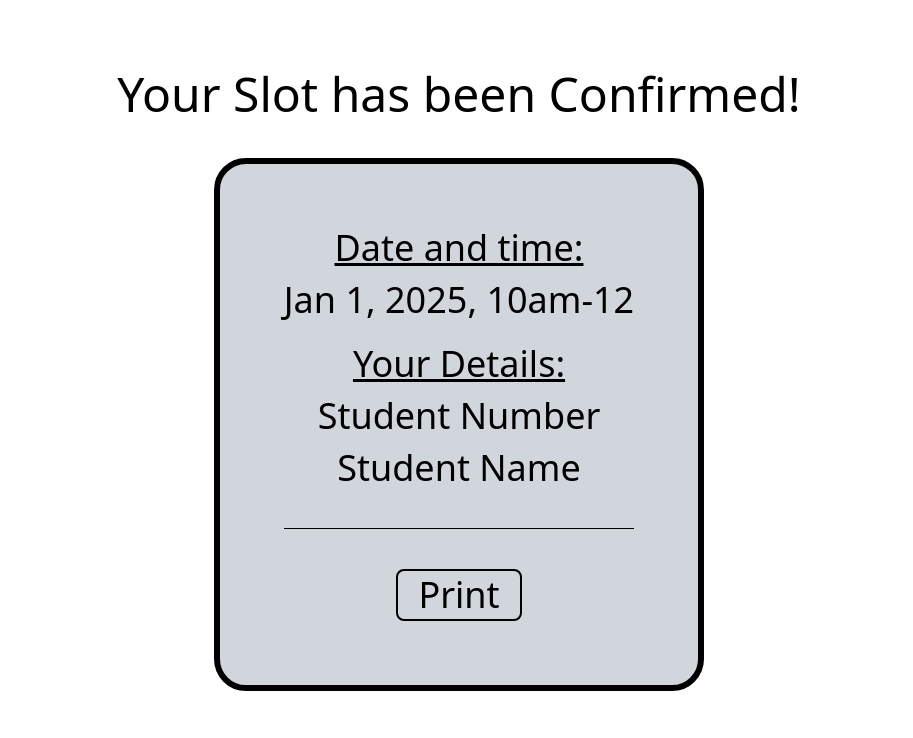
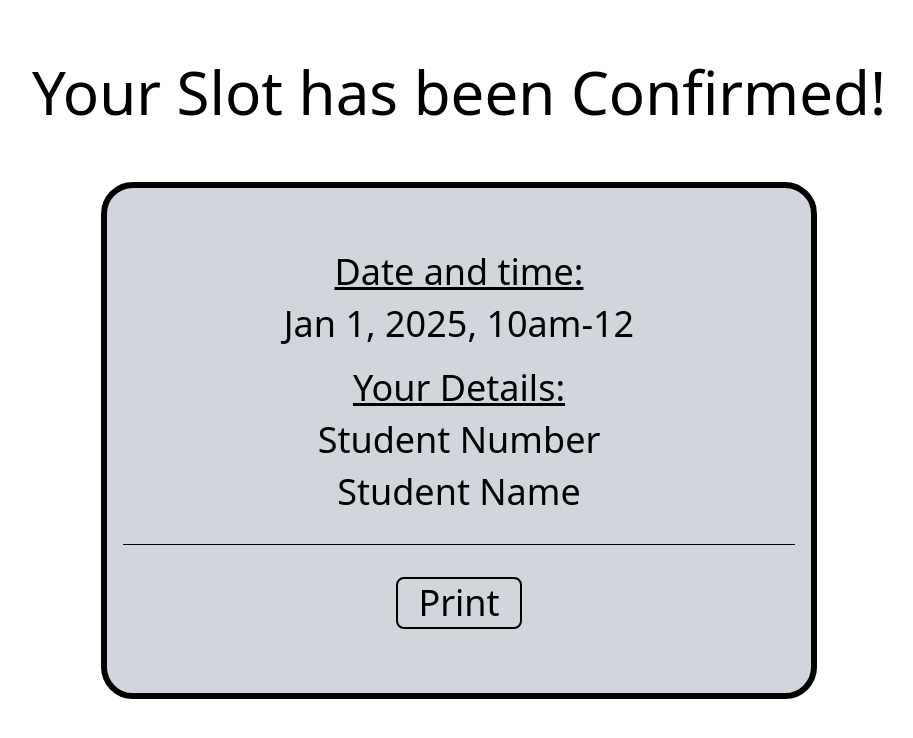
Before and after one commit to MUMEi-28/TSU-ID-Scheduling-System, a React (Vite) app in the folder frontend/: page / in a window 1280 px wide. Shown: the top 738 px of the page, without its empty margins (181-1094 px from the left). Built offline with nearby package versions, Linux system fonts and the light colour scheme.

Commit message:
minor design changes

```diff
--- a/frontend/src/Components/ScheduleReceipt.jsx
+++ b/frontend/src/Components/ScheduleReceipt.jsx
@@ -4,17 +4,16 @@ const ScheduleReceipt = () => {
   return (
     <div className='flex flex-col p-10 min-w-screen min-h-screen  justify-center items-center'>
 
-      <h1 className='text-center text-5xl'>Your Slot has been Confirmed!</h1>
+      <h1 className='text-center text-6xl mb-5'>Your Slot has been Confirmed!</h1>
 
-      <div className='flex-col justify-center items-center border-6 rounded-4xl p-16 m-10 text-center w-fit text-4xl bg-gray-300'>
+      <div className='flex-col justify-center items-center border-6 rounded-4xl py-16 m-10 text-center w-fit text-4xl bg-gray-300 px-4'>
         <h1 className='mb-3'><u> Date and time: </u></h1>
         <h1 className='mb-6'>{/* date and time */}Jan 1, 2025, 10am-12</h1>
         <h1 className='mb-3'><u> Your Details: </u></h1>
         <h1 className='mb-3'>{/* Student Number */} Student Number</h1>
         <h1>{/* Student Name */} Student Name</h1>
-        <br />
-        <hr />
-        <br />
+
+        <hr className='my-8 w-2xl'/>
 
         <button id='downloadBtn' className='border-2 px-5 rounded-lg p-1 transition duration-300 ease-in-out hover:bg-gray-100'>Print</button>
 
```
